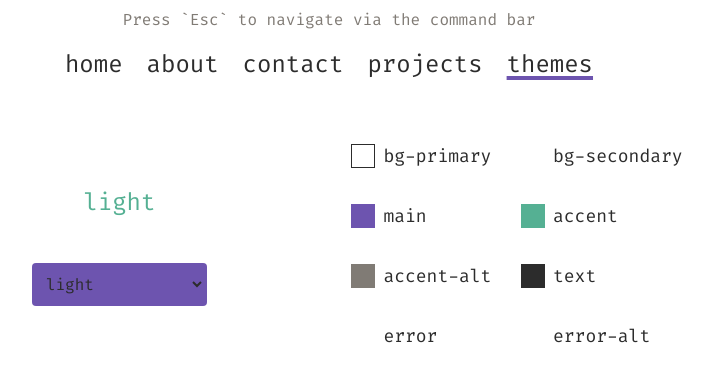
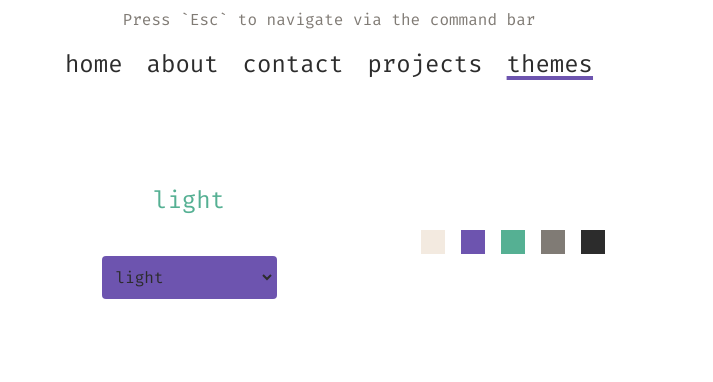
Before and after one commit to mikeycodingstuff/mikeycodingstuff.github.io, a Vue app: page /themes in a window 1280 px wide. Shown: the top 382 px of the page, without its empty margins (311-1024 px from the left). Built offline with nearby package versions, Linux system fonts and the light colour scheme.

Commit message:
just show color squares for theme display

```diff
--- a/src/components/themes/ThemeColorsDisplay.vue
+++ b/src/components/themes/ThemeColorsDisplay.vue
@@ -3,18 +3,11 @@ import ColorSwatch from '@/components/themes/ColorSwatch.vue';
 </script>
 
 <template>
-  <div class="grid grid-cols-2 gap-y-5">
-    <color-swatch
-      bg-class="bg-theme-bg-primary"
-      border-class="border border-theme-text"
-      color-token="bg-primary"
-    />
-    <color-swatch bg-class="bg-theme-bg-secondary" color-token="bg-secondary" />
-    <color-swatch bg-class="bg-theme-main" color-token="main" />
-    <color-swatch bg-class="bg-theme-accent" color-token="accent" />
-    <color-swatch bg-class="bg-theme-accent-alt" color-token="accent-alt" />
-    <color-swatch bg-class="bg-theme-text" color-token="text" />
-    <color-swatch bg-class="bg-theme-error" color-token="error" />
-    <color-swatch bg-class="bg-theme-error-alt" color-token="error-alt" />
+  <div class="flex justify-center">
+    <color-swatch bg-class="bg-theme-bg" />
+    <color-swatch bg-class="bg-theme-main" />
+    <color-swatch bg-class="bg-theme-accent" />
+    <color-swatch bg-class="bg-theme-accent-alt" />
+    <color-swatch bg-class="bg-theme-text" />
   </div>
 </template>
```
